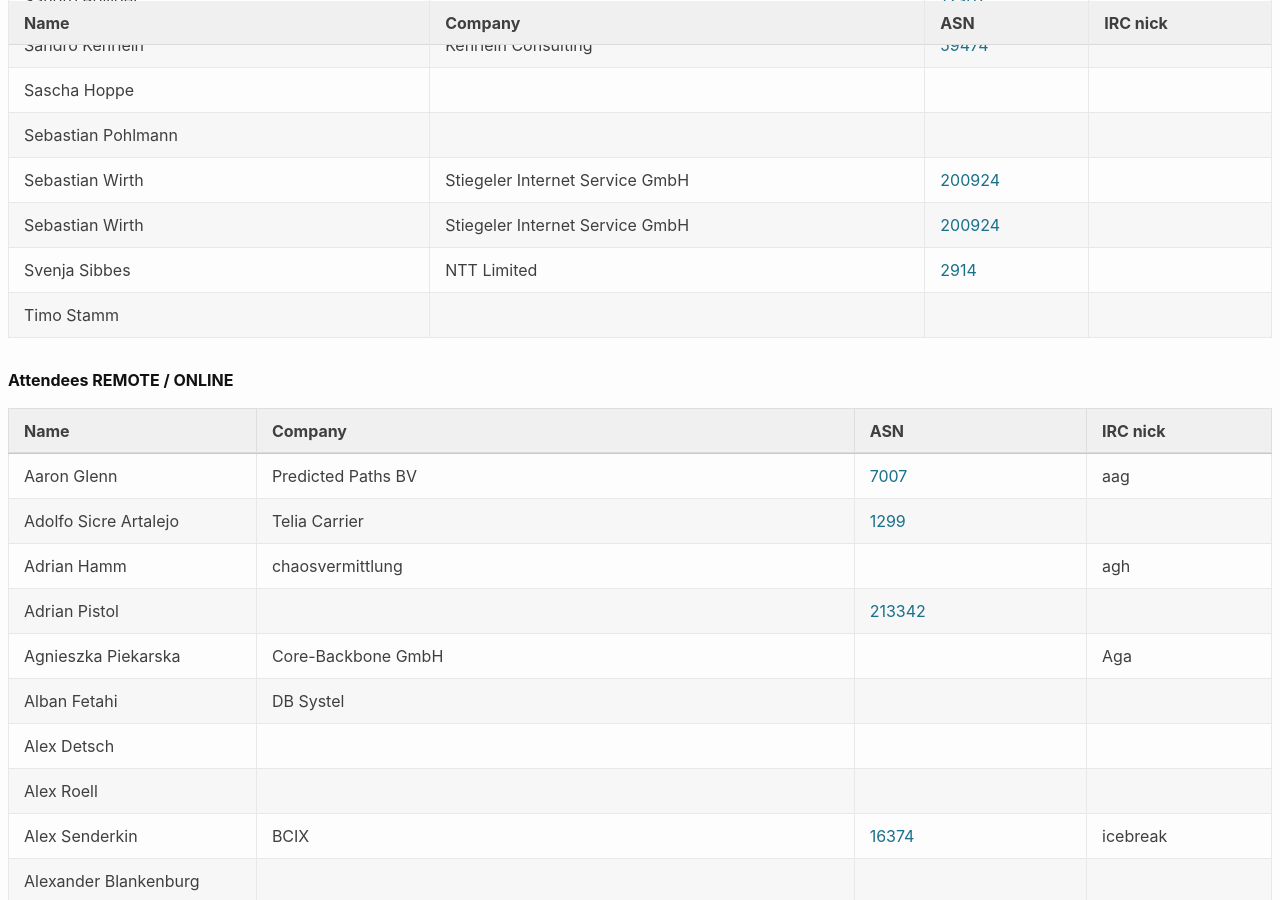
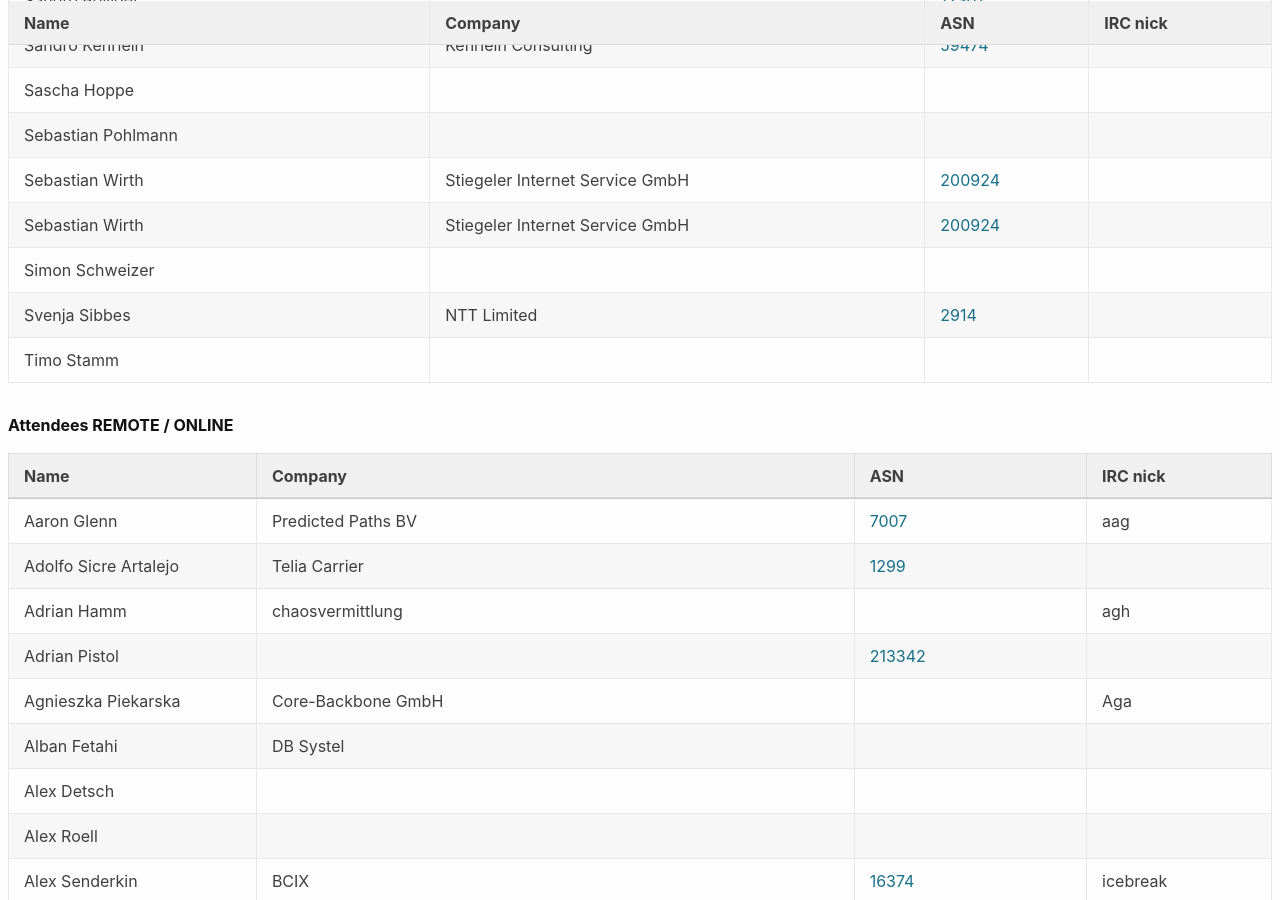
Before and after one commit to denog/pretix-attendeelist, a Jekyll site: the page built from denog14/index.md, in a window 1280 px wide and 900 px high, scrolled down 1228 px. Built offline with Jekyll 4.4.1, drawn with Linux system fonts in a browser that asks for light colours.

Commit message:
Latest data: Tue Aug 23 11:51:11 UTC 2022

```diff
--- a/_data/attendees_denog14_onsite.json
+++ b/_data/attendees_denog14_onsite.json
@@ -180,6 +180,12 @@
     "asn": "200924"
   },
   {
+    "name": "Simon Schweizer",
+    "company": null,
+    "irc": null,
+    "asn": null
+  },
+  {
     "name": "Svenja Sibbes",
     "company": "NTT Limited",
     "irc": null,
```
